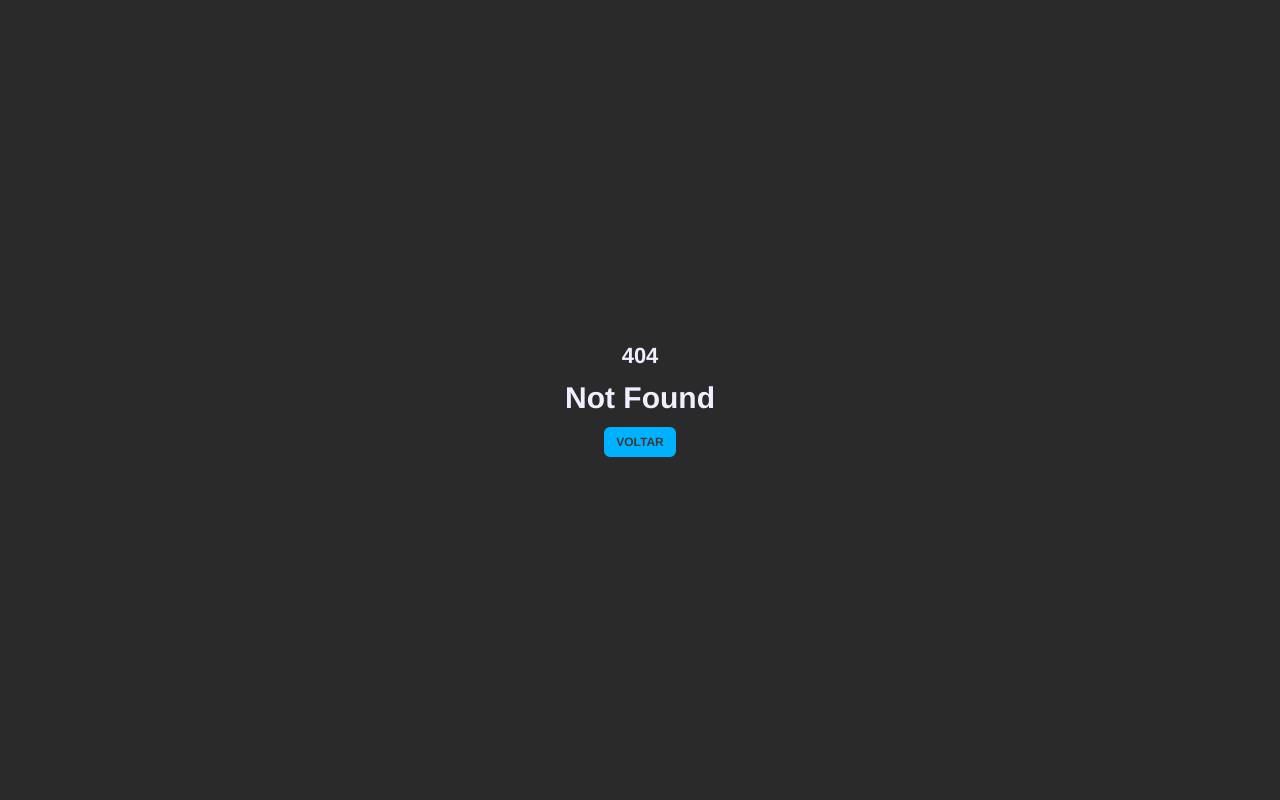
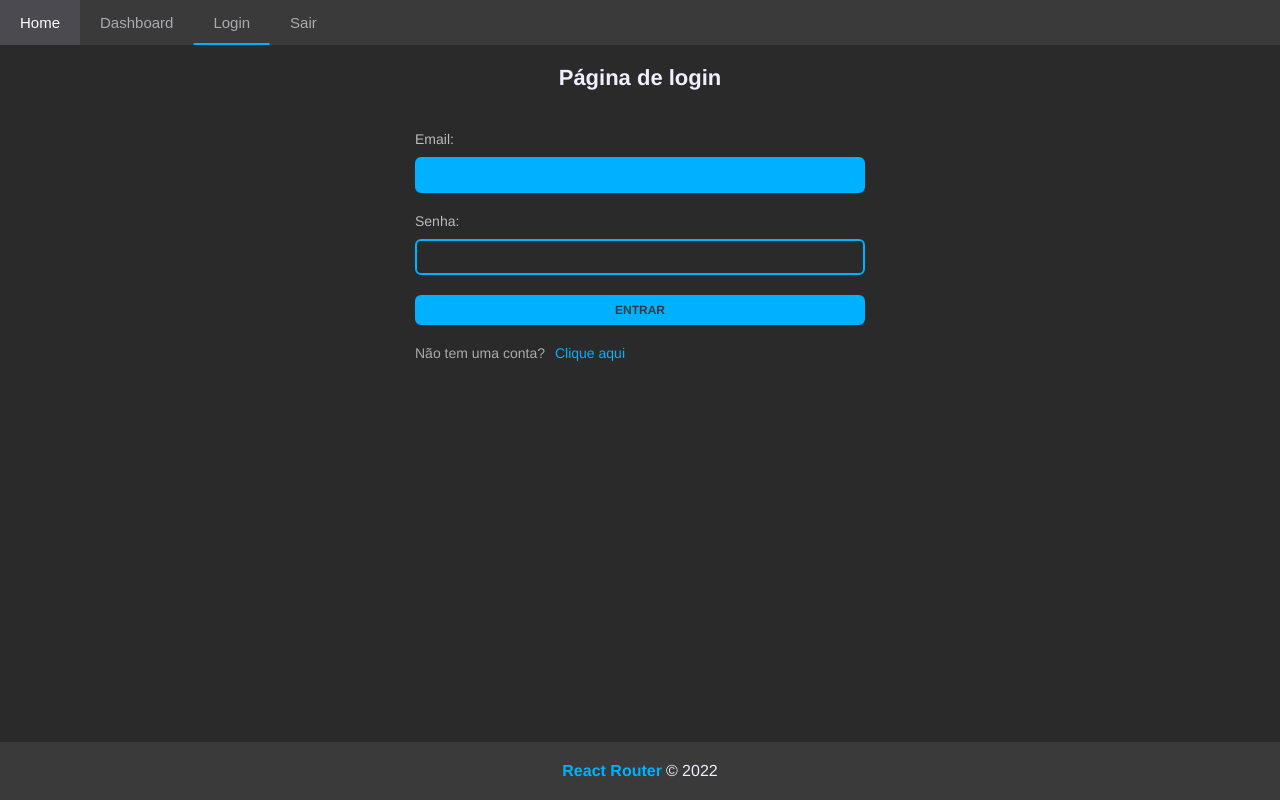
Before and after one commit to LucasLuccaCode/react-router-authentication, a React (Vite) app: page /login in a window 1280 px wide. Before the commit this address had no page. Built offline with nearby package versions, Linux system fonts and the light colour scheme.

Commit message:
refactor: contact page changed to login page and deleted about page

```diff
--- a/src/components/Header/index.jsx
+++ b/src/components/Header/index.jsx
@@ -2,6 +2,9 @@ import { NavLink } from "react-router-dom";
 import "./styles.css"
 
 export default function Header() {
+  const handleLogout = () => {
+    console.log("Sair")
+  }
   return (
     <header>
       <nav>
@@ -13,10 +16,10 @@ export default function Header() {
             <NavLink to={`/dashboard`}>Dashboard</NavLink>
           </li>
           <li>
-            <NavLink to={`/contact`}>Contato</NavLink>
+            <NavLink to={`/login`}>Login</NavLink>
           </li>
           <li>
-            <NavLink to={`/about`}>Sobre</NavLink>
+            <button onClick={handleLogout}>Sair</button>
           </li>
         </ul>
       </nav>
--- a/src/components/Header/styles.css
+++ b/src/components/Header/styles.css
@@ -22,15 +22,18 @@ header ul {
 
 header li a,
 header li button {
+  cursor: pointer;
   display: flex;
   padding: .7rem var(--margin-h);
   font-size: .75rem;
   font-family: sans-serif;
   color: #aaaab0;
   transition: .3s ease;
+  background: transparent;
 }
 
-header li a:hover {
+header li a:hover,
+header li button:hover {
+  color: #fff;
   background: #4a4a50;
-  color: #fff;
 }
--- /dev/null
+++ b/src/components/UserForm/index.jsx
@@ -0,0 +1,41 @@
+import { Form, Link } from "react-router-dom"
+import "./styles.css"
+
+export default function UserForm({ action, btnText }) {
+
+  const handleForm = (e) => {
+    e.preventDefault()
+    const formData = new FormData(e.target)
+    const data = Object.fromEntries(formData)
+    console.log(data)
+  }
+
+  return (
+    <Form method="POST" onSubmit={handleForm} className="c-form max-width">
+      <div className="c-form__input">
+        <label htmlFor="email">Email: </label>
+        <input
+          type="email"
+          name="email"
+          id="email"
+          required
+          autoFocus
+        />
+      </div>
+      <div className="c-form__input">
+        <label htmlFor="password">Senha: </label>
+        <input
+          type="password"
+          name="password"
+          id="password"
+          required
+        />
+      </div>
+      <input className="btn"
+        type="submit"
+        value={btnText}
+      />
+      <p>Não tem uma conta? <Link to={`/register`}>Clique aqui</Link></p>
+    </Form>
+  )
+}
--- /dev/null
+++ b/src/components/UserForm/styles.css
@@ -0,0 +1,50 @@
+.c-form {
+  display: flex;
+  flex-direction: column;
+  gap: 1rem;
+  margin: 0 auto;
+  margin-top: 2rem;
+}
+
+.c-form__input {
+  display: flex;
+  flex-direction: column;
+  gap: .5rem;
+}
+
+.c-form__input label {
+  font-size: .7rem;
+  color: #babac0;
+}
+
+.c-form__input input {
+  border: 0;
+  outline: 0;
+  background: transparent;
+  border-radius: .3rem;
+  font-size: .7rem;
+  color: #cfcfdf;
+  border: 2px solid var(--details-color);
+  padding: .4rem .5rem;
+}
+
+.c-form__input input:focus {
+  background: var(--details-color);
+  color: var(--secondary-color);
+}
+
+.c-form__input textarea:focus::placeholder {
+  color: #5a5a60;
+}
+
+.c-form p {
+  display: flex;
+  align-items: center;
+  gap: .5rem;
+  font-size: .7rem;
+  color: #aaaab0;
+}
+
+.c-form p a {
+  color: var(--details-color);
+}
--- a/src/index.css
+++ b/src/index.css
@@ -100,7 +100,7 @@ button {
 
 .max-width {
   width: 450px;
-  max-width: 96%;
+  max-width: 100%;
   margin: 0 auto;
 }
 
--- a/src/pages/About/index.jsx
+++ /dev/null
@@ -1,7 +0,0 @@
-export default function About() {
-  return (
-    <div className="c-about">
-      <h1>Sobre</h1>
-    </div>
-  )
-}
--- a/src/pages/Contact/index.jsx
+++ /dev/null
@@ -1,7 +0,0 @@
-export default function Contact() {
-  return (
-    <div className="c-contact">
-      <h1>Contato</h1>
-    </div>
-  )
-}
--- /dev/null
+++ b/src/pages/Login/index.jsx
@@ -0,0 +1,11 @@
+import UserForm from "../../components/UserForm"
+
+export default function Login() {
+  return (
+    <div className="c-login">
+      <h1>Página de login</h1>
+
+      <UserForm action="login" btnText="Entrar" handleForm={() => { }} />
+    </div>
+  )
+}
```
Also changed, not shown: src/routes/index.jsx (+3 -8 lines).
